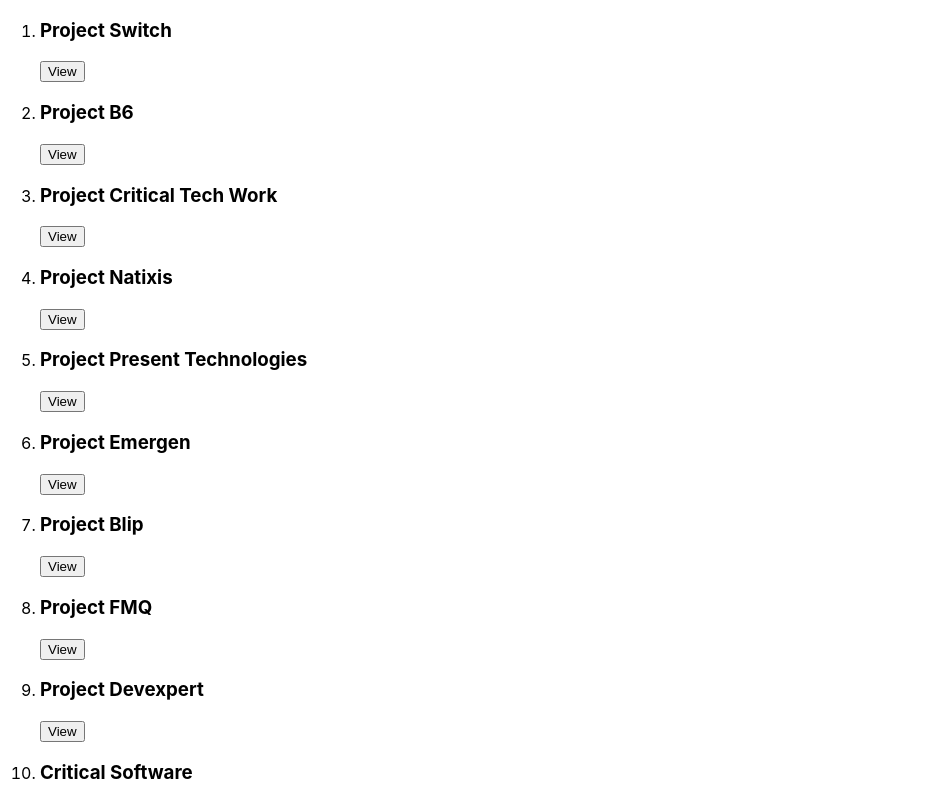
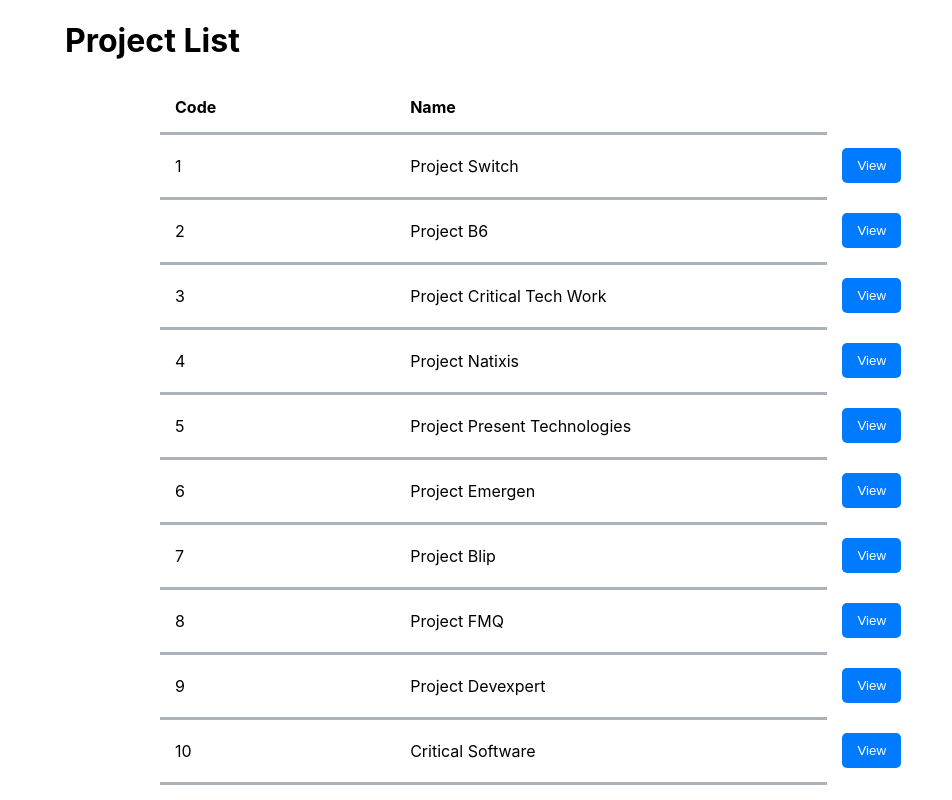
Before and after one commit to ivo-menezes/project_g3, a React (Create React App) app in the folder ui/: page /listProjects in a window 1280 px wide. Shown: the top 800 px of the page, without its empty margins (0-952 px from the left). Built offline with nearby package versions, Linux system fonts and the light colour scheme.

Commit message:
US024: UI : Component table implementation in ListProjects page. (Addresses #61)

```diff
--- a/ui/src/components/grid.js
+++ /dev/null
@@ -1,21 +0,0 @@
-import Button from "./button";
-import projects from "../store/projects";
-
-const Grid = () => {
-    return (
-        <div>
-            <ol className='project-list'>
-                {
-                    projects.map(item => (
-                        <li className='project-item' key={item.id}>
-                            <h3>{item.title}</h3>
-                            <Button className='project-button-view' name='View'></Button>
-                        </li>
-                    ))
-                }
-            </ol>
-        </div>
-    )
-}
-
-export default Grid;
--- a/ui/src/pages/listProjects.js
+++ b/ui/src/pages/listProjects.js
@@ -1,13 +1,22 @@
+import React from "react";
+import Header from "../components/header";
 import Button from "../components/button";
-import Grid from "../components/grid";
-import { Link }  from "react-router-dom"
+import Table from "../components/table";
+import {Link} from "react-router-dom";
+import projects from "../store/projects";
+
+const headers = {
+    header1: {label: "Code"},
+    header2: {label: "Name"}
+}
 
 const ListProjects = () => {
     return (
         <div>
-            <Grid/>
+            <Header text='Project List' style={{marginLeft: "65px"}}/>
+            <Table data={projects} headers={headers}/>
             <Link to='/createProject'>
-            <Button className='button-ListProjects' name='Create Project'/>
+                <Button className='button-ListProjects' name='Create Project'/>
             </Link>
             <Link to='/testPage'>
                 <Button className='button-ListProjects' name='Test Page'/>
```
